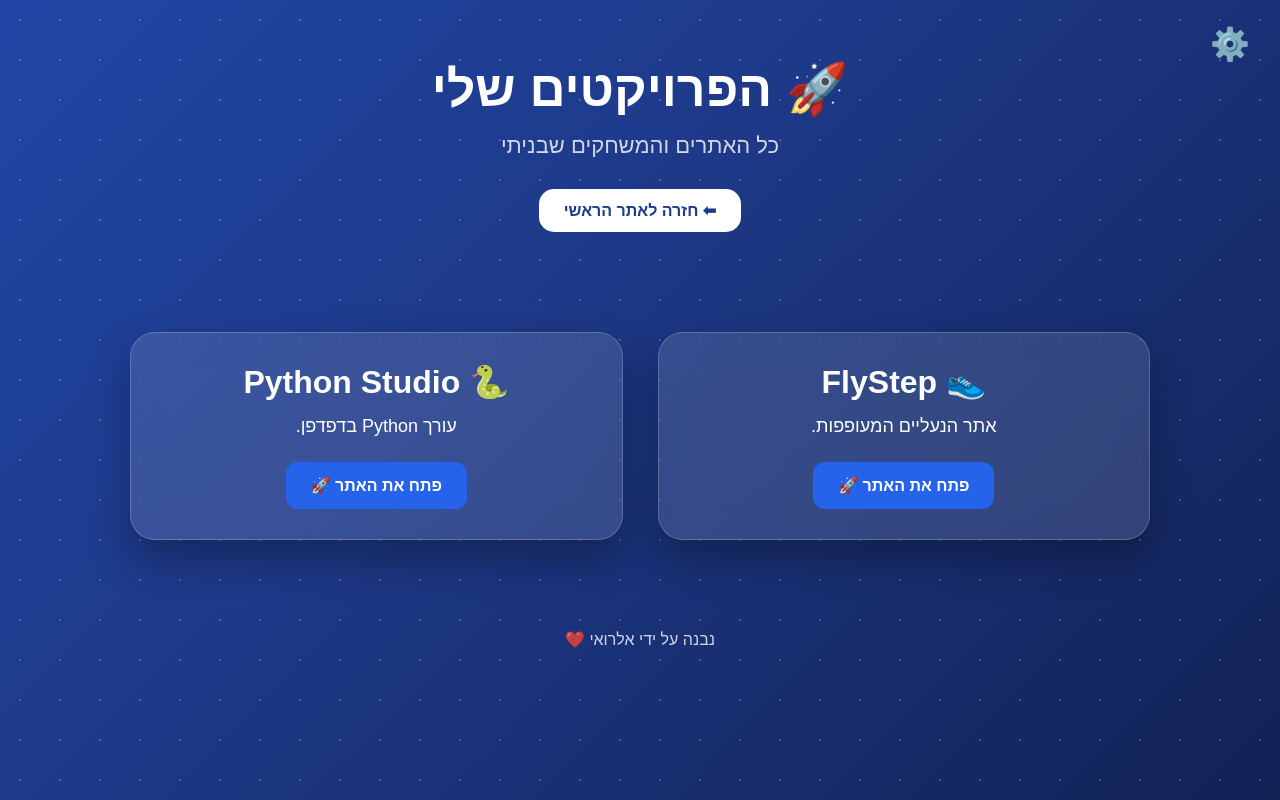
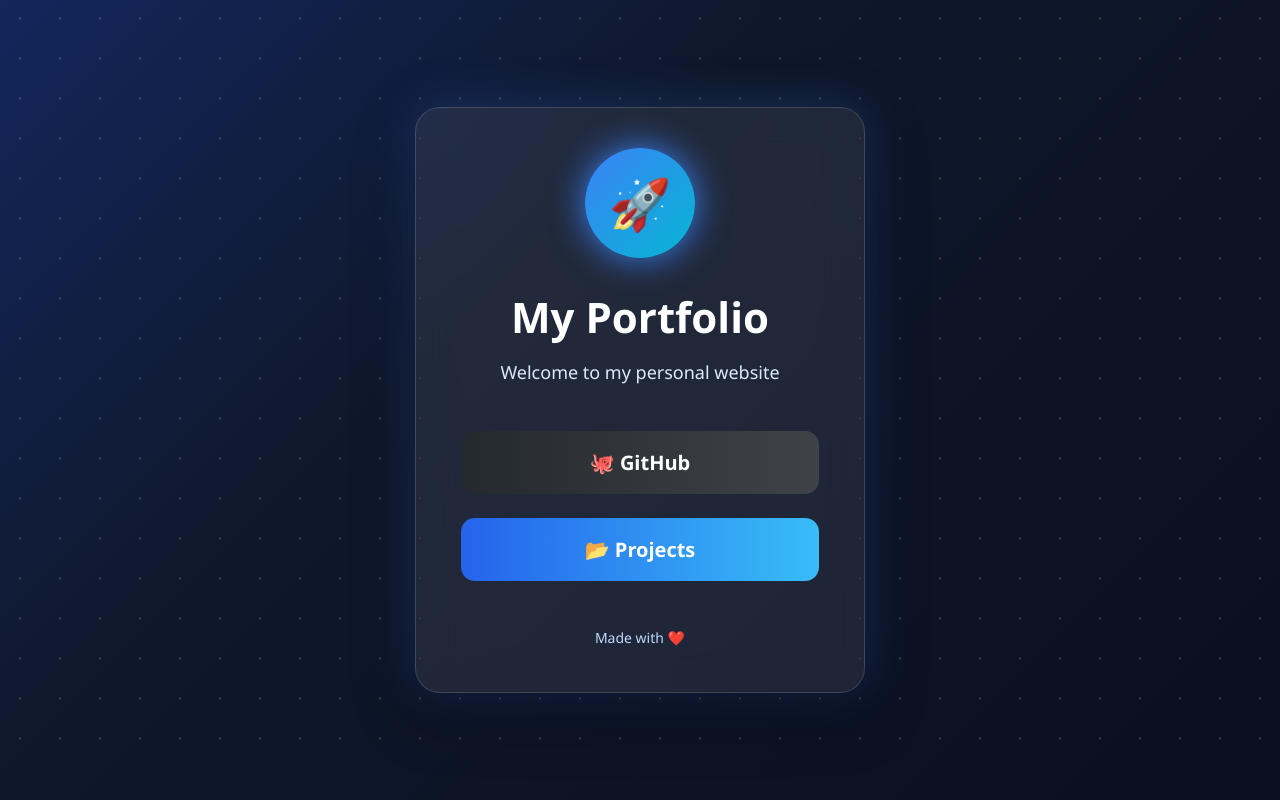
Before and after one commit to elroie2000games-crypto/my_praivat_site, a plain HTML site: page index.html in a window 1280 px wide. Drawn offline with Linux system fonts and the light colour scheme.

Commit message:
Update index.html

```diff
--- a/index.html
+++ b/index.html
@@ -1,12 +1,10 @@
 <!DOCTYPE html>
-<html lang="he" dir="rtl">
-
+<html lang="en">
 <head>
-
 <meta charset="UTF-8">
 <meta name="viewport" content="width=device-width, initial-scale=1.0">
 
-<title>הפרויקטים של אלרואי</title>
+<title>My Portfolio</title>
 
 <style>
 
@@ -14,620 +12,205 @@
     margin:0;
     padding:0;
     box-sizing:border-box;
-    font-family:Arial,sans-serif;
+    font-family:Segoe UI,Arial,sans-serif;
 }
 
 body{
+    display:flex;
+    justify-content:center;
+    align-items:center;
+    min-height:100vh;
+    overflow:hidden;
+    background:linear-gradient(-45deg,#020617,#0f172a,#1d4ed8,#38bdf8);
+    background-size:400% 400%;
+    animation:bg 15s ease infinite;
+}
 
-    min-height:100vh;
+@keyframes bg{
+    0%{background-position:0% 50%;}
+    50%{background-position:100% 50%;}
+    100%{background-position:0% 50%;}
+}
 
-    background:
-    linear-gradient(-45deg,#020617,#1e3a8a,#2563eb,#38bdf8);
+.stars{
+    position:fixed;
+    inset:0;
+    background-image:
+    radial-gradient(white 1px,transparent 1px);
+    background-size:40px 40px;
+    opacity:.2;
+    animation:stars 60s linear infinite;
+}
 
-    background-size:400% 400%;
+@keyframes stars{
+    from{transform:translateY(0);}
+    to{transform:translateY(-500px);}
+}
 
-    animation:bg 15s infinite;
+.card{
+    position:relative;
+    z-index:10;
+    width:450px;
+    padding:45px;
+    border-radius:25px;
+    text-align:center;
+
+    background:rgba(255,255,255,.08);
+    backdrop-filter:blur(20px);
+
+    border:1px solid rgba(255,255,255,.15);
+
+    box-shadow:
+    0 20px 60px rgba(0,0,0,.4),
+    0 0 50px rgba(59,130,246,.3);
+}
+
+.logo{
+    width:110px;
+    height:110px;
+    margin:auto;
+
+    border-radius:50%;
+
+    background:linear-gradient(135deg,#3b82f6,#06b6d4);
+
+    display:flex;
+    justify-content:center;
+    align-items:center;
+
+    font-size:50px;
 
     color:white;
 
+    box-shadow:0 0 35px #3b82f6;
+
+    animation:float 4s ease-in-out infinite;
 }
 
-
-@keyframes bg{
-
-    0%{
-        background-position:0% 50%;
+@keyframes float{
+    0%,100%{
+        transform:translateY(0);
     }
 
     50%{
-        background-position:100% 50%;
+        transform:translateY(-10px);
     }
+}
 
-    100%{
-        background-position:0% 50%;
-    }
+h1{
+    margin-top:25px;
+    color:white;
+    font-size:42px;
+}
+
+p{
+    color:#dbeafe;
+    margin:15px 0 35px;
+    font-size:18px;
+}
+
+.btn{
+    width:100%;
+    padding:18px;
+
+    margin:12px 0;
+
+    border:none;
+    border-radius:14px;
+
+    font-size:20px;
+    font-weight:bold;
+
+    cursor:pointer;
+
+    color:white;
+
+    transition:.3s;
+}
+
+.github{
+    background:linear-gradient(90deg,#24292e,#3f4348);
+}
+
+.projects{
+    background:linear-gradient(90deg,#2563eb,#38bdf8);
+}
+
+.btn:hover{
+
+    transform:translateY(-6px) scale(1.03);
+
+    box-shadow:0 15px 30px rgba(0,0,0,.4);
 
 }
 
-
-.stars{
-
-    position:fixed;
-    inset:0;
-
-    background-image:
-    radial-gradient(white 1px,transparent 1px);
-
-    background-size:40px 40px;
-
-    opacity:.2;
-
+.footer{
+    margin-top:35px;
+    color:#bfdbfe;
+    font-size:14px;
 }
-
-
-
-/* HEADER */
-
-header{
-
-    position:relative;
-
-    text-align:center;
-
-    padding:60px 20px;
-
-}
-
-
-header h1{
-
-    font-size:50px;
-
-    margin-bottom:15px;
-
-}
-
-
-header p{
-
-    font-size:22px;
-
-    opacity:.8;
-
-    margin-bottom:30px;
-
-}
-
-
-
-/* SETTINGS */
-
-.settings{
-
-    position:absolute;
-
-    top:25px;
-
-    right:30px;
-
-    font-size:32px;
-
-    cursor:pointer;
-
-    user-select:none;
-
-}
-
-
-
-.settings-menu{
-
-    display:none;
-
-    position:absolute;
-
-    right:0;
-
-    top:45px;
-
-    width:180px;
-
-    background:rgba(0,0,0,.9);
-
-    border-radius:15px;
-
-    overflow:hidden;
-
-    box-shadow:0 10px 30px rgba(0,0,0,.4);
-
-    z-index:100;
-
-}
-
-
-
-.settings-menu button{
-
-    width:100%;
-
-    padding:15px;
-
-    background:none;
-
-    border:none;
-
-    color:white;
-
-    cursor:pointer;
-
-    font-size:17px;
-
-}
-
-
-.settings-menu button:hover{
-
-    background:#2563eb;
-
-}
-
-
-
-/* BACK BUTTON */
-
-.back{
-
-    display:inline-block;
-
-    background:white;
-
-    color:#1e3a8a;
-
-    padding:12px 25px;
-
-    border-radius:15px;
-
-    text-decoration:none;
-
-    font-weight:bold;
-
-    transition:.3s;
-
-}
-
-
-.back:hover{
-
-    transform:scale(1.05);
-
-}
-
-
-
-/* PROJECTS */
-
-
-.projects{
-
-    display:grid;
-
-    grid-template-columns:
-    repeat(auto-fit,minmax(300px,1fr));
-
-    gap:35px;
-
-    max-width:1100px;
-
-    margin:auto;
-
-    padding:40px;
-
-}
-
-
-
-.card{
-
-    background:
-    rgba(255,255,255,.12);
-
-    backdrop-filter:blur(15px);
-
-    border:
-    1px solid rgba(255,255,255,.2);
-
-    padding:30px;
-
-    border-radius:25px;
-
-    text-align:center;
-
-    box-shadow:
-    0 20px 40px rgba(0,0,0,.3);
-
-    transition:.3s;
-
-}
-
-
-.card:hover{
-
-    transform:translateY(-12px);
-
-}
-
-
-
-.card h2{
-
-    font-size:32px;
-
-    margin-bottom:15px;
-
-}
-
-
-.card p{
-
-    font-size:18px;
-
-    margin-bottom:25px;
-
-}
-
-
-.card a{
-
-    display:inline-block;
-
-    background:#2563eb;
-
-    color:white;
-
-    padding:14px 25px;
-
-    border-radius:12px;
-
-    text-decoration:none;
-
-    font-weight:bold;
-
-}
-
-
-.card a:hover{
-
-    background:#38bdf8;
-
-}
-
-
-
-footer{
-
-    text-align:center;
-
-    padding:50px;
-
-    opacity:.8;
-
-}
-
 
 </style>
 
 </head>
 
-
 <body>
-
 
 <div class="stars"></div>
 
+<div class="card">
 
+<div class="logo">
+🚀
+</div>
 
-<header>
+<h1>My Portfolio</h1>
 
+<p>
+Welcome to my personal website
+</p>
 
-<div class="settings" onclick="toggleSettings(event)">
-
-⚙️
-
-
-<div class="settings-menu" id="settingsMenu">
-
-
-<button onclick="setLanguage('he')">
-
-🇮🇱 עברית
-
+<button class="btn github" onclick="github()">
+🐙 GitHub
 </button>
 
-
-<button onclick="setLanguage('en')">
-
-🇺🇸 English
-
+<button class="btn projects" onclick="projects()">
+📂 Projects
 </button>
 
+<div class="footer">
+Made with ❤️
+</div>
 
 </div>
 
-
-</div>
-
-
-
-
-<h1 id="title">
-
-🚀 הפרויקטים שלי
-
-</h1>
-
-
-<p id="subtitle">
-
-כל האתרים והמשחקים שבניתי
-
-</p>
-
-
-
-<a class="back" id="back"
-href="https://elroie2000games-crypto.github.io">
-
-⬅ חזרה לאתר הראשי
-
-</a>
-
-
-</header>
-
-
-
-
-
-<section class="projects">
-
-
-<div class="card">
-
-<h2>
-👟 FlyStep
-</h2>
-
-
-<p id="flyText">
-
-אתר הנעליים המעופפות.
-
-</p>
-
-
-<a href="https://elroie2000games-crypto.github.io/Fly_Step/"
-target="_blank"
-id="open1">
-
-פתח את האתר 🚀
-
-</a>
-
-
-</div>
-
-
-
-
-
-<div class="card">
-
-
-<h2>
-🐍 Python Studio
-</h2>
-
-
-<p id="pythonText">
-
-עורך Python בדפדפן.
-
-</p>
-
-
-<a href="https://elroie2000games-crypto.github.io/Python-site/"
-target="_blank"
-id="open2">
-
-פתח את האתר 🚀
-
-</a>
-
-
-</div>
-
-
-
-</section>
-
-
-
-
-<footer id="footer">
-
-נבנה על ידי אלרואי ❤️
-
-</footer>
-
-
-
-
-
 <script>
 
+/* ==========================================================
+   הכנס כאן את הקישורים שלך בלבד
+   ========================================================== */
 
-function toggleSettings(event){
+const GITHUB_URL =
+"https://github.com/YOUR_USERNAME";
 
-event.stopPropagation();
+const PROJECTS_URL =
+"https://example.com/projects";
 
+/* ========================================================== */
 
-let menu=document.getElementById("settingsMenu");
+function github(){
 
-
-if(menu.style.display==="block"){
-
-menu.style.display="none";
+window.open(GITHUB_URL,"_blank");
 
 }
 
-else{
+function projects(){
 
-menu.style.display="block";
+window.open(PROJECTS_URL,"_blank");
 
 }
 
-
-}
-
-
-
-document.addEventListener("click",function(){
-
-document.getElementById("settingsMenu").style.display="none";
-
-});
-
-
-
-
-
-const translations={
-
-
-he:{
-
-
-title:"🚀 הפרויקטים שלי",
-
-subtitle:"כל האתרים והמשחקים שבניתי",
-
-back:"⬅ חזרה לאתר הראשי",
-
-fly:"אתר הנעליים המעופפות.",
-
-python:"עורך Python בדפדפן.",
-
-open:"פתח את האתר 🚀",
-
-footer:"נבנה על ידי אלרואי ❤️"
-
-
-},
-
-
-
-en:{
-
-
-title:"🚀 My Projects",
-
-subtitle:"All websites and games I built",
-
-back:"⬅ Back to main website",
-
-fly:"The flying shoes website.",
-
-python:"Python editor in the browser.",
-
-open:"Open Website 🚀",
-
-footer:"Created by Elroie ❤️"
-
-
-}
-
-
-};
-
-
-
-
-
-function setLanguage(lang){
-
-
-document.documentElement.lang=lang;
-
-
-if(lang==="he"){
-
-document.documentElement.dir="rtl";
-
-}
-
-else{
-
-document.documentElement.dir="ltr";
-
-}
-
-
-
-document.getElementById("title").innerHTML =
-translations[lang].title;
-
-
-document.getElementById("subtitle").innerHTML =
-translations[lang].subtitle;
-
-
-document.getElementById("back").innerHTML =
-translations[lang].back;
-
-
-document.getElementById("flyText").innerHTML =
-translations[lang].fly;
-
-
-document.getElementById("pythonText").innerHTML =
-translations[lang].python;
-
-
-document.getElementById("open1").innerHTML =
-translations[lang].open;
-
-
-document.getElementById("open2").innerHTML =
-translations[lang].open;
-
-
-document.getElementById("footer").innerHTML =
-translations[lang].footer;
-
-
-
-localStorage.setItem("language",lang);
-
-
-}
-
-
-
-
-let savedLanguage =
-localStorage.getItem("language") || "he";
-
-
-setLanguage(savedLanguage);
-
-
-
-console.log("Projects Portfolio Loaded 🚀");
-
-
 </script>
 
-
 </body>
-
 </html>
```
